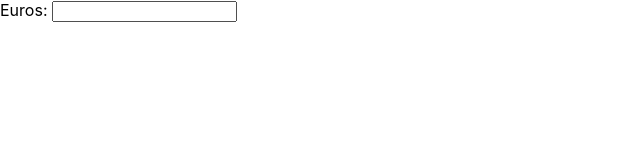
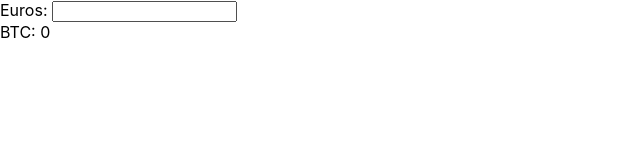
Before and after one commit to vendeltoreki/react-workshop-2022, a React (Create React App) app: page / in a window 1280 px wide. Shown: the top 160 px of the page, without its empty margins (0-640 px from the left). Built offline with nearby package versions, Linux system fonts and the light colour scheme.

Commit message:
feat(step 4): Make Amount a controlled component

```diff
--- a/src/App.js
+++ b/src/App.js
@@ -11,7 +11,7 @@ function Amount(props) {
     return (
 	<div className={val < 0 ? 'negativeNumber' : ''}>
 		<label htmlFor="amount">{props.name}: </label>
-		<input id="amount" onChange={change} />
+		{props.amountValue ? <span>{props.amountValue}</span> : <input id="amount" onChange={change} />}
 	</div>
 	);
 }
@@ -20,6 +20,7 @@ function App() {
   return (
     <div className="App">
 		<Amount name="Euros" />
+		<Amount name="BTC" amountValue="0" />
     </div>
   );
 }
```
